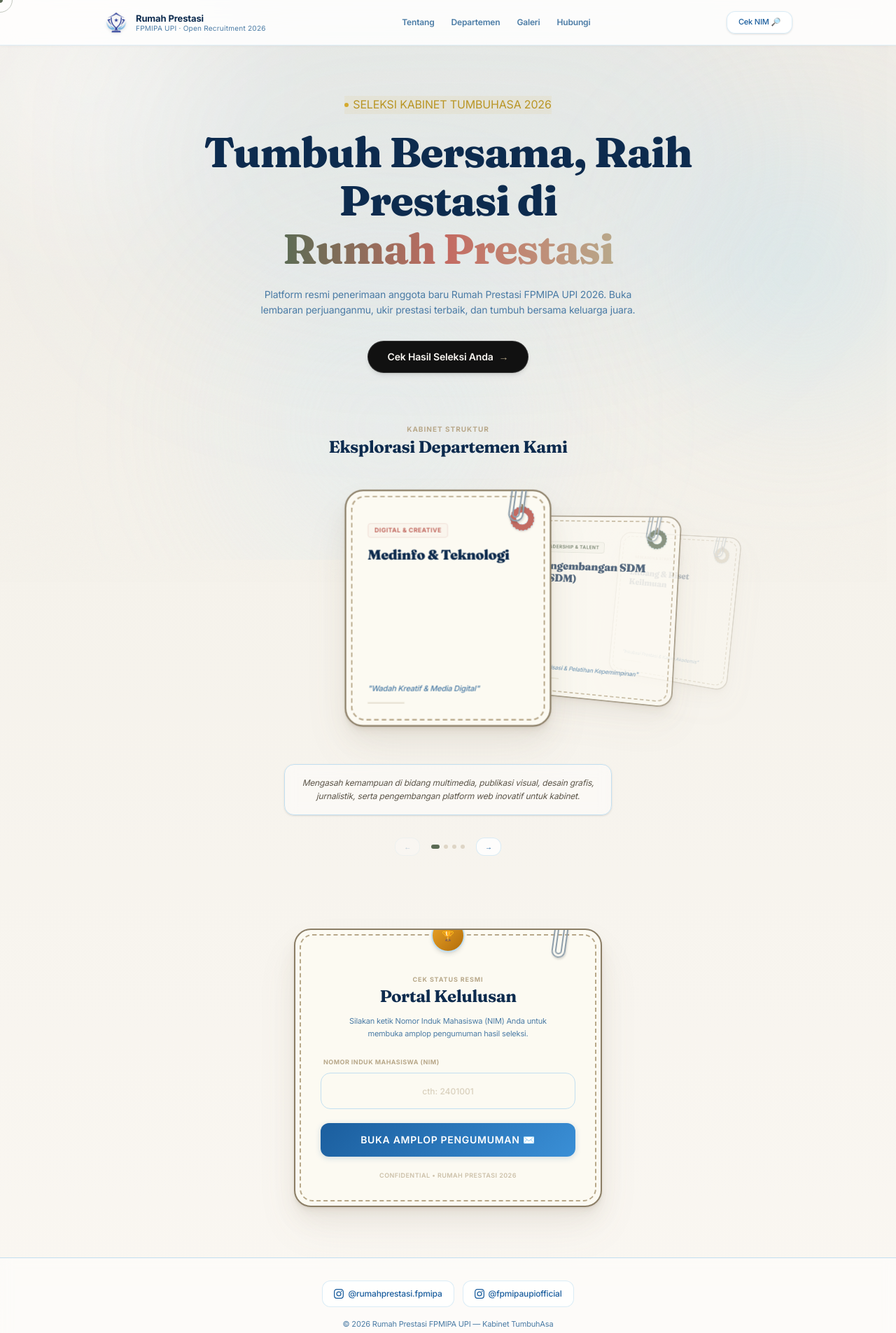
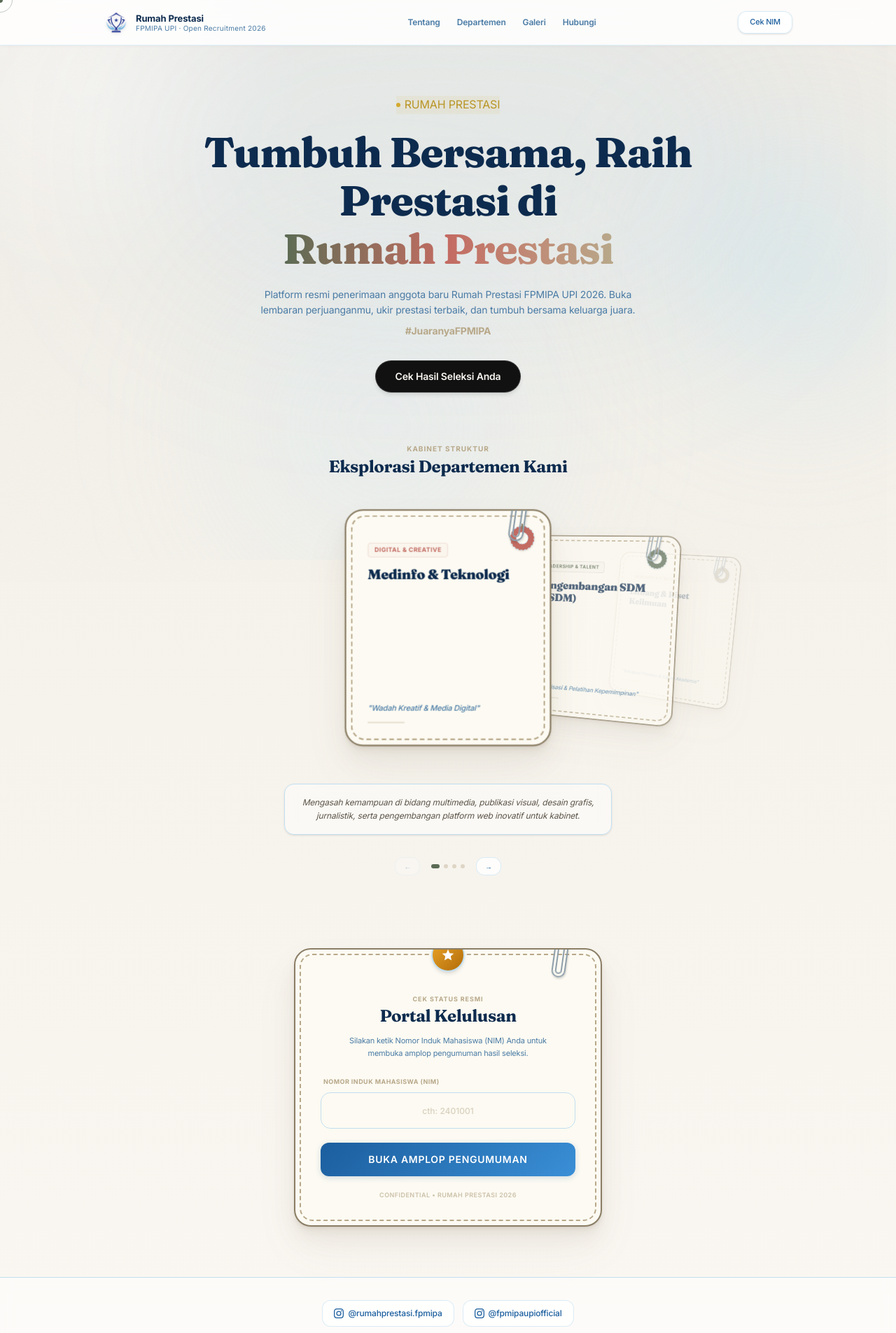
Before and after one commit to Blckjackk/RumpresFPMIPA, a Next.js app: page / in a window 1280 px wide. Shown: the top 1905 px of the page at 70% size. Built offline with nearby package versions, Linux system fonts and the light colour scheme.

Commit message:
hapus emote emote woilacik

```diff
--- a/app/globals.css
+++ b/app/globals.css
@@ -505,8 +505,9 @@ h1, h2, h3, h4, h5, h6 {
 }
 
 .rp-wax-seal::after {
-  content: "🏆";
+  content: "✦";
   font-size: 1.25rem;
+  color: #white;
   filter: drop-shadow(0 1px 2px rgba(0,0,0,0.2));
 }
 
@@ -935,6 +936,23 @@ h1, h2, h3, h4, h5, h6 {
   100% { background-position: 200% center; }
 }
 
+/* welcome-title: beautiful modern deep navy to cobalt brand gradient */
+.welcome-title {
+  background: linear-gradient(
+    135deg,
+    #0D2B4E 0%,
+    #1B5E9E 50%,
+    #3A8FD6 100%
+  );
+  background-size: 200% auto;
+  -webkit-background-clip: text;
+  -webkit-text-fill-color: transparent;
+  background-clip: text;
+  animation: text-shimmer 6s linear infinite;
+  letter-spacing: -0.02em;
+  font-weight: 900;
+}
+
 /* 5B. Animated underline */
 .animated-underline {
   position: relative;
--- a/app/page.tsx
+++ b/app/page.tsx
@@ -826,7 +826,7 @@ export default function Home() {
                 onClick={scrollToPortal}
                 className="btn-light text-[11px] font-bold px-4 py-1.5 rounded-full shadow-sm hover:scale-105 transition-all duration-200"
               >
-                Cek NIM 🔎
+                Cek NIM
               </button>
             ) : (
               <button onClick={handleLogout} className="btn-light text-xs px-3.5 py-1.5 rounded-lg font-sans">
@@ -848,7 +848,7 @@ export default function Home() {
             <div className="text-center max-w-3xl mb-12 flex flex-col items-center">
               <div className="hero-el badge-gold mb-5 mx-auto animate-pulse flex items-center gap-1.5">
                 <span className="w-1.5 h-1.5 rounded-full bg-[#D4A828]" />
-                SELEKSI KABINET TUMBUHASA 2026
+                RUMAH PRESTASI
               </div>
 
               <h1 className="hero-el flow-hero-title mb-5">
@@ -861,6 +861,7 @@ export default function Home() {
 
               <p className="hero-el text-xs sm:text-[14px] text-[#4A7BA5] max-w-xl mx-auto leading-relaxed mb-8">
                 Platform resmi penerimaan anggota baru Rumah Prestasi FPMIPA UPI 2026. Buka lembaran perjuanganmu, ukir prestasi terbaik, dan tumbuh bersama keluarga juara.
+                <span className="block mt-2 font-bold text-[#B8A88A] text-sm">#JuaranyaFPMIPA</span>
               </p>
 
               <button
@@ -869,7 +870,7 @@ export default function Home() {
                 onMouseLeave={handleMagneticLeave}
                 className="hero-el flow-pill-btn px-7 py-3 text-xs sm:text-sm shadow-md cursor-pointer"
               >
-                Cek Hasil Seleksi Anda <span className="text-[#B8A88A]">→</span>
+                Cek Hasil Seleksi Anda
               </button>
             </div>
 
@@ -976,7 +977,9 @@ export default function Home() {
 
                 {/* Gold wax seal at top center */}
                 <div className="absolute top-[-16px] left-1/2 -translate-x-1/2 w-12 h-12 bg-gradient-to-br from-[#ECA628] to-[#B26C08] rounded-full border-2 border-[#F3C46B] shadow-md flex items-center justify-center z-10 animate-floatGentle">
-                  <span className="text-[14px]">🏆</span>
+                  <svg className="w-5 h-5 text-white" fill="currentColor" viewBox="0 0 24 24">
+                    <path d="M12 17.27L18.18 21l-1.64-7.03L22 9.24l-7.19-.61L12 2 9.19 8.63 2 9.24l5.46 4.73L5.82 21z" />
+                  </svg>
                 </div>
 
                 <div className="text-center space-y-3 mb-6 pt-5">
@@ -1028,7 +1031,7 @@ export default function Home() {
                         <span className="animate-pulse">Validasi Data...</span>
                       </span>
                     ) : (
-                      "Buka Amplop Pengumuman ✉️"
+                      "Buka Amplop Pengumuman"
                     )}
                   </button>
                 </form>
@@ -1062,7 +1065,7 @@ export default function Home() {
             {scene === "envelope" && (
               <div className="w-full max-w-[400px] text-center space-y-6 flex flex-col items-center">
                 <div className="space-y-2">
-                  <div className="badge-rp mx-auto">TUMBUHASA 2026</div>
+                  <div className="badge-rp mx-auto">RUMAH PRESTASI</div>
                   <h2 className="text-xl font-bold text-[#0D2B4E] font-serif">Amplop Hasil Seleksi</h2>
                   <p className="text-xs text-[#4A7BA5] leading-relaxed">Klik amplop segel di bawah ini untuk membuka pesan kelulusan Anda</p>
                 </div>
@@ -1101,7 +1104,7 @@ export default function Home() {
                 </div>
 
                 <p className="text-[10px] font-bold text-[#8AACCC] tracking-wider uppercase animate-bounce mt-4">
-                  👇 TAP AMPLOP UNTUK MEMBUKA 👇
+                  TAP AMPLOP UNTUK MEMBUKA
                 </p>
               </div>
             )}
@@ -1165,7 +1168,7 @@ export default function Home() {
                                 <p className="text-sm font-bold text-[#C36B62] border-y border-dashed border-[#B8A88A] py-2 my-1 tracking-wide font-sans text-center bg-[#EDF6FC]/30 rounded-lg gradient-text">
                                   ✦ {applicant.nama} ✦
                                 </p>
-                                <p>dinyatakan <strong className="text-[#5B6B54] font-black">LOLOS SELEKSI</strong> dan diterima sebagai anggota baru Rumah Prestasi Kabinet TumbuhAsa 2026!</p>
+                                <p>dinyatakan <strong className="text-[#5B6B54] font-black">LOLOS SELEKSI</strong> dan diterima sebagai anggota baru Rumah Prestasi 2026!</p>
                               </div>
                             </div>
 
@@ -1223,8 +1226,10 @@ export default function Home() {
                             <div className="sf-paperclip" />
 
                             {/* Stitched Star top right */}
-                            <div className="absolute top-6 right-8 sf-stitched-star transform rotate-12 shadow-sm animate-pulse bg-amber-500 border-amber-300">
-                              <span className="text-white text-[10px] font-bold">👑</span>
+                            <div className="absolute top-6 right-8 sf-stitched-star transform rotate-12 shadow-sm animate-pulse bg-amber-500 border-amber-300 flex items-center justify-center">
+                              <svg className="w-4 h-4 text-white" fill="currentColor" viewBox="0 0 24 24">
+                                <path d="M12 17.27L18.18 21l-1.64-7.03L22 9.24l-7.19-.61L12 2 9.19 8.63 2 9.24l5.46 4.73L5.82 21z" />
+                              </svg>
                             </div>
 
                             <div className="space-y-5 text-left">
@@ -1268,7 +1273,7 @@ export default function Home() {
                               <div className="space-y-1 pb-3 border-b border-[#B8A88A]/30 mt-2">
                                 <span className="sf-card-line text-[9px] font-bold text-[#B8A88A] tracking-widest uppercase block">MEMO RESMI</span>
                                 <h3 className="sf-card-line text-lg font-black text-[#5B6B54] font-serif flex items-center gap-1.5">
-                                  📌 Langkah Selanjutnya
+                                  Langkah Selanjutnya
                                 </h3>
                               </div>
 
@@ -1296,7 +1301,7 @@ export default function Home() {
                                 onMouseLeave={handleMagneticLeave}
                                 className="w-full btn-rp py-3.5 rounded-xl text-sm bg-gradient-to-r from-[#5B6B54] to-[#8B7E66] border border-[#B8A88A]/20 shimmer-gold cursor-pointer"
                               >
-                                Rayakan Kelulusanmu! 🎉
+                                Rayakan Kelulusanmu!
                               </button>
                             </div>
                           </div>
@@ -1341,16 +1346,15 @@ export default function Home() {
 
                 {/* Overlay canvas */}
                 <canvas ref={canvasRef} className="pointer-events-none fixed inset-0 z-50 w-full h-full" />
-
-                <div className="badge-rp bg-[#C36B62]/10 text-[#C36B62] border-[#C36B62]/20 mx-auto font-sans">
+                            <div className="badge-rp bg-[#C36B62]/10 text-[#C36B62] border-[#C36B62]/20 mx-auto font-sans">
                   Selamat Bergabung!
                 </div>
 
                 {/* Sparkle container */}
                 <div ref={sparkleContainerRef} className="absolute inset-0 overflow-hidden pointer-events-none" />
 
-                <h1 className="text-4xl sm:text-5xl font-black tracking-tight leading-none font-serif gradient-text">
-                  WELCOME. 🎉
+                <h1 className="text-4xl sm:text-5xl font-black tracking-tight leading-none font-serif welcome-title">
+                  WELCOME
                 </h1>
 
                 <p ref={nameRef} className="text-xs sm:text-sm text-[#5C5549] font-medium max-w-xs mx-auto leading-relaxed font-serif">
@@ -1360,7 +1364,8 @@ export default function Home() {
                       <span key={i} className="name-char inline-block opacity-0">{ch === " " ? "\u00A0" : ch}</span>
                     ))}
                   </strong> <br/>
-                  Rumah Prestasi 2026
+                  Rumah Prestasi 2026 <br/>
+                  <span className="text-[11px] font-extrabold text-[#5B6B54] tracking-wider block mt-2 font-sans">#JuaranyaFPMIPA</span>
                 </p>
 
                 {/* Final data receipt with Sarah Ferguson Stitches */}
@@ -1402,7 +1407,7 @@ export default function Home() {
                     onMouseLeave={handleMagneticLeave}
                     className="btn-light py-2.5 text-[11px] w-full cursor-pointer"
                   >
-                    Lihat Ulang Surat ✉️
+                    Lihat Ulang Surat
                   </button>
                 </div>
               </div>
@@ -1434,8 +1439,8 @@ export default function Home() {
               </a>
             ))}
           </div>
-          <div className="text-center space-y-0.5 font-sans">
-            <p className="text-[11px] text-[#4A7BA5]">© 2026 Rumah Prestasi FPMIPA UPI — Kabinet TumbuhAsa</p>
+          <div className="text-center space-y-0.5 font-sans mt-4">
+            <p className="text-[11px] text-[#4A7BA5]">© 2026 Rumah Prestasi FPMIPA UPI</p>
             <p className="text-[10px] text-[#8AACCC]">Universitas Pendidikan Indonesia · Bandung</p>
           </div>
         </div>
```
